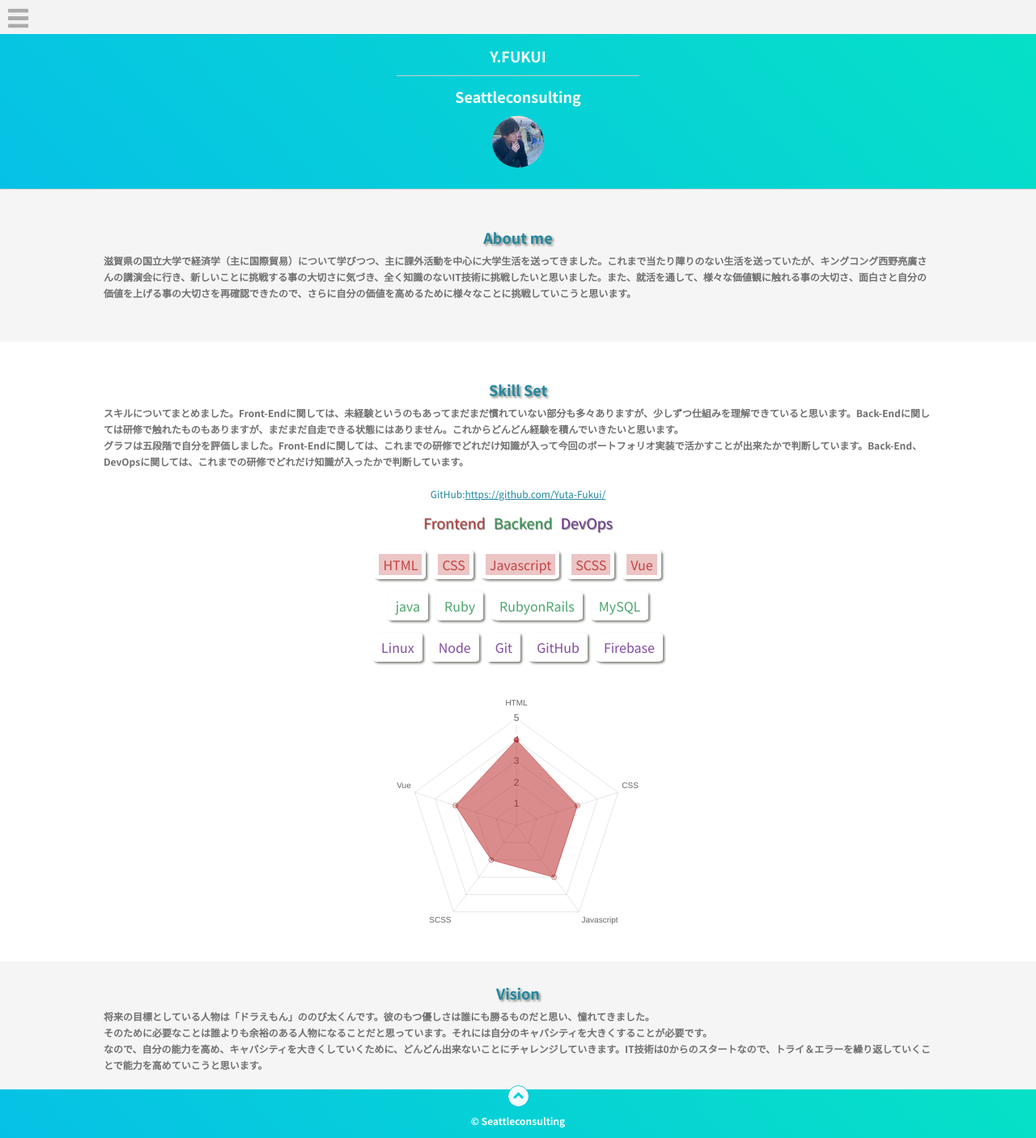
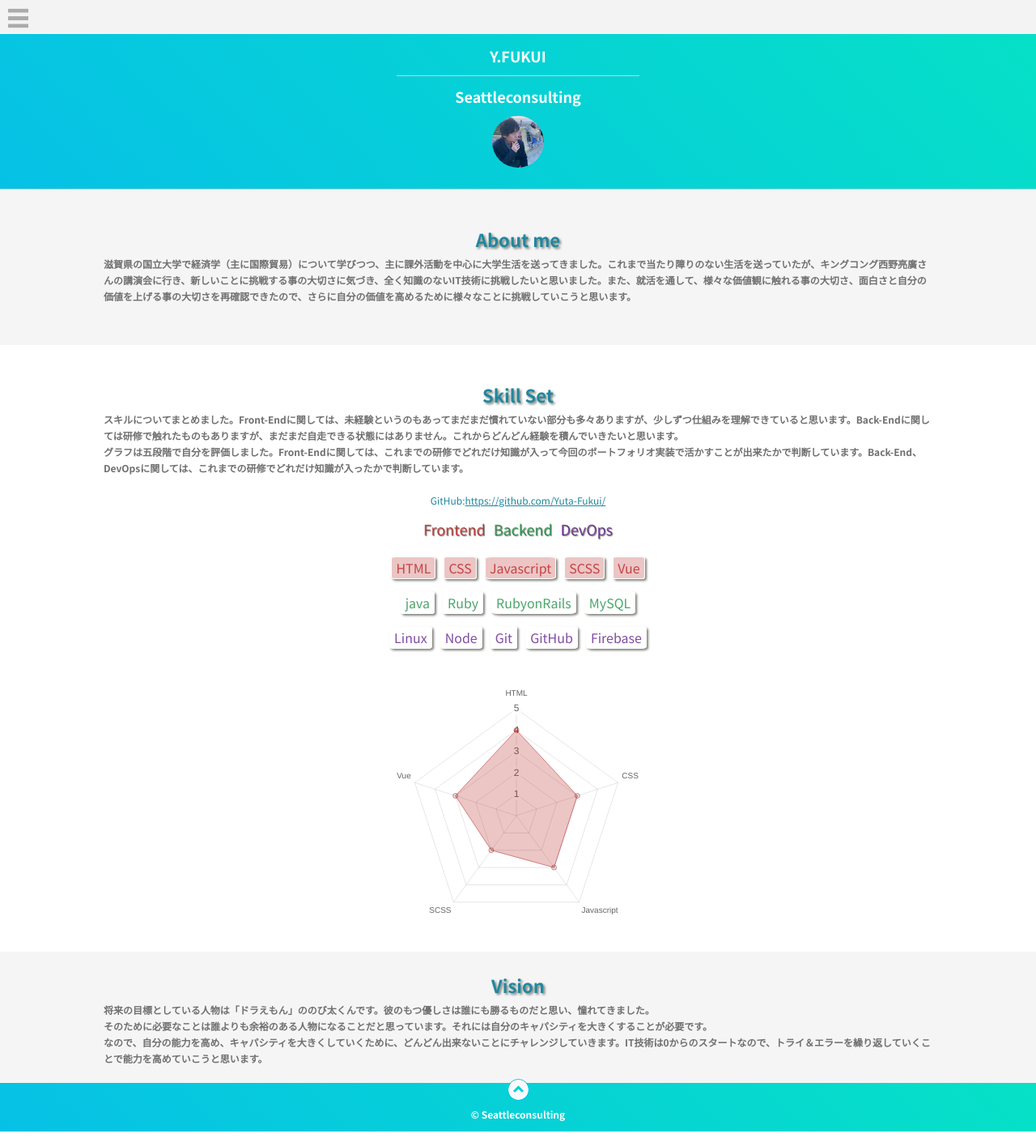
Before and after one commit to Yuta-Fukui/yutafukui, a Vue app: page / in a window 1280 px wide. Shown: the whole page at 81% size. Built offline with nearby package versions, Linux system fonts and the light colour scheme; what vue-smoothscroll would draw is missing.

Commit message:
add_file

```diff
--- a/src/App.vue
+++ b/src/App.vue
@@ -54,4 +54,26 @@ export default {
   height: auto;
   box-sizing: border-box;
 }
+
+.title {
+  color: #20879f;
+  font-family: 'Noto Sans JP', sans-serif;
+  font-weight: bold;
+  font-size: 22px;
+  text-shadow: 2px 2px 3px #7d8079;
+  padding-bottom: 10px;
+  padding-top: 10px;
+  text-align: center;
+}
+
+.explain {
+  color: #707070;
+  font-size: 12px;
+  font-weight: bold;
+  flex-wrap: wrap;
+  line-height: 20px;
+  padding-bottom: 20px;
+  width: 80%;
+  margin: auto;
+}
 </style>
--- a/src/components/About.vue
+++ b/src/components/About.vue
@@ -1,9 +1,9 @@
 <template>
   <div id="aboutSection">
-    <div class="aboutTitle">
+    <div class="title aboutTitle">
       About me
     </div>
-    <div class="aboutExplain">
+    <div class="explain aboutExplain">
       滋賀県の国立大学で経済学（主に国際貿易）について学びつつ、主に課外活動を中心に大学生活を送ってきました。これまで当たり障りのない生活を送っていたが、キングコング西野亮廣さんの講演会に行き、新しいことに挑戦する事の大切さに気づき、全く知識のないIT技術に挑戦したいと思いました。また、就活を通して、様々な価値観に触れる事の大切さ、面白さと自分の価値を上げる事の大切さを再確認できたので、さらに自分の価値を高めるために様々なことに挑戦していこうと思います。
     </div>
   </div>
@@ -24,25 +24,4 @@
     padding-top: 40px;
     padding-bottom: 30px;
   }
-
-  .aboutTitle {
-    color: #20879f;
-    font-weight: bold;
-    font-size: 18px;
-    text-shadow: 2px 2px 3px #7d8079;
-    padding-bottom: 10px;
-    padding-top: 10px;
-    text-align: center;
-  }
-
-  .aboutExplain {
-    color: #707070;
-    font-weight: bold;
-    font-size: 12px;
-    flex-wrap: wrap;
-    line-height: 20px;
-    padding-bottom: 20px;
-    width: 80%;
-    margin: auto;
-  }
 </style>
--- a/src/components/Backend.vue
+++ b/src/components/Backend.vue
@@ -13,7 +13,7 @@ export default {
             label: 'Backend',
             data: [2, 4, 3,3],
             backgroundColor: [
-              'rgba(15, 136, 57, 0.5)'
+              'rgba(15, 136, 57, 0.25)'
             ],
             borderColor: [
               'rgba(15, 136, 57, 0.5)',
--- a/src/components/DevOps.vue
+++ b/src/components/DevOps.vue
@@ -13,7 +13,7 @@ export default {
             label: 'DevOps',
             data: [3, 4, 3, 5, 2],
             backgroundColor: [
-              'rgba(87, 16, 131, 0.5)'
+              'rgba(87, 16, 131, 0.25)'
             ],
             borderColor: [
               'rgba(87, 16, 131, 0.5)',
--- a/src/components/Frontend.vue
+++ b/src/components/Frontend.vue
@@ -13,7 +13,7 @@ export default {
             label: 'Frontend',
             data: [4, 3, 3, 2, 3],
             backgroundColor: [
-              'rgba(181, 26, 26, 0.5)'
+              'rgba(181, 26, 26, 0.25)'
             ],
             borderColor: [
               'rgba(181, 26, 26, 0.5)',
@@ -34,9 +34,9 @@ export default {
             stepSize: 1,
             }
           },
-          legend: {
-            display: false,
-          }
+        legend: {
+          display: false,
+        }
       }
     }
   },
--- a/src/components/Header.vue
+++ b/src/components/Header.vue
@@ -122,5 +122,4 @@ img {
   transform: translateX(0%);/* 中身を表示（右へスライド） */
   box-shadow: 6px 0 25px rgba(0, 0, 0, 0.15);
 }
-
 </style>
--- a/src/components/Menu.vue
+++ b/src/components/Menu.vue
@@ -29,7 +29,7 @@
           href="#skill"
           class="drawerMenuItemLink"
           @click="clickSmoothScroll('#skillSection')"
-        >Skill Sets</a>
+        >Skill Set</a>
       </li>
       <li class="drawerMenuItem">
         <a
@@ -81,6 +81,13 @@ export default {
     transform: translateY(0.1875em);
   }
 
+  .btn :active {
+    text-decoration: none;
+    position: relative;
+    top: 1px;
+    left: 1px;
+  }
+
   img {
     float: right;
     padding: 10px;
@@ -91,19 +98,22 @@ export default {
     background-color: #fff;
     width: 100%;
     height: 20px;
-    padding: 20px 10px;
+    padding: 20px 0;
     border: 1px solid  #f3f3f3;
   }
 
-  .drawerMenuItemLink {
+  a {
     color: #707070;
     font-size: 12px;
     text-decoration: none;
+    padding-left: 10px;
     transition: all 0.3s ease 0s;
   }
 
-  .drawerMenuItemLink :hover {
-    border-bottom-color: transparent;
-    transform: translateY(0.1875em);
+  a:active {
+    text-decoration: none;
+    position: relative;
+    top: 1px;
+    left: 1px;
   }
 </style>
--- a/src/components/Skill.vue
+++ b/src/components/Skill.vue
@@ -1,9 +1,9 @@
 <template>
   <div id="skillSection">
-    <div class="skillTitle">
+    <div class="title skillTitle">
       Skill Set
     </div>
-    <div class="skillExplain">
+    <div class="explain skillExplain">
       スキルについてまとめました。Front-Endに関しては、未経験というのもあってまだまだ慣れていない部分も多々ありますが、少しずつ仕組みを理解できていると思います。Back-Endに関しては研修で触れたものもありますが、まだまだ自走できる状態にはありません。これからどんどん経験を積んでいきたいと思います。
       <br>
       グラフは五段階で自分を評価しました。Front-Endに関しては、これまでの研修でどれだけ知識が入って今回のポートフォリオ実装で活かすことが出来たかで判断しています。Back-End、DevOpsに関しては、これまでの研修でどれだけ知識が入ったかで判断しています。
@@ -120,24 +120,7 @@ export default {
     padding-bottom: 30px;
   }
 
-  .skillTitle {
-    color: #20879f;
-    font-weight: bold;
-    font-size: 18px;
-    text-shadow: 2px 2px 3px #7d8079;
-    padding-bottom: 10px;
-    padding-top: 10px;
-  }
-
   .skillExplain {
-    color: #707070;
-    font-size: 12px;
-    font-weight: bold;
-    flex-wrap: wrap;
-    line-height: 20px;
-    padding-bottom: 20px;
-    width: 80%;
-    margin: auto;
     text-align: left;
   }
 
@@ -151,16 +134,28 @@ export default {
     font-size: 12px;
   }
 
+  .gitHubLink :hover {
+    border-bottom-color: transparent;
+    transform: translateY(0.1875em);
+  }
+
   #skillCategories {
     padding-top: 20px;
     cursor: pointer;
     font-size: 18px;
     text-shadow: 1px 1px 1px #7d8079;
+    transition: all 0.3s ease 0s;
+  }
+
+  #skillCategories :hover {
+    border-bottom-color: transparent;
+    transform: translateY(0.1875em);
   }
 
   .front {
     color: rgba(181, 26, 26, 0.75);
     padding-right: 10px;
+    transition: all 0.3s ease 0s;
   }
 
   .back {
@@ -178,11 +173,6 @@ export default {
     width: auto;
     display: inline-block;
     cursor: default;
-  }
-
-  #skillList :hover {
-    border-bottom-color: transparent;
-    transform: translateY(0.1875em);
   }
 
   .frontend-change li {
@@ -214,7 +204,7 @@ export default {
     list-style: none;
     margin: 5px 5px 10px 5px;
     box-shadow: 2px 2px 3px #7d8079;
-    border: 5px, solid, #fff;
+    border: 1px, solid, #fff;
     border-radius: 10%;
     padding: 5px;
     display: inline-block;
--- a/src/components/Vision.vue
+++ b/src/components/Vision.vue
@@ -1,9 +1,9 @@
 <template>
   <div id="visionSection">
-    <div class="visionTitle">
+    <div class="title visionTitle">
       Vision
     </div>
-    <div class="visionExplain">
+    <div class="explain visionExplain">
       将来の目標としている人物は「ドラえもん」ののび太くんです。彼のもつ優しさは誰にも勝るものだと思い、憧れてきました。
       <br>
       そのために必要なことは誰よりも余裕のある人物になることだと思っています。それには自分のキャパシティを大きくすることが必要です。
@@ -26,27 +26,4 @@ export default {
     height: auto;
     padding-top: 20px;
   }
-
-  .visionTitle {
-    color: #20879f;
-    font-family: 'Noto Sans JP', sans-serif;
-    font-weight: bold;
-    font-size: 18px;
-    text-shadow: 2px 2px 3px #7d8079;
-    padding-bottom: 10px;
-    padding-top: 10px;
-    text-align: center;
-  }
-
-  .visionExplain {
-    color: #707070;
-    font-family: 'Noto Sans JP', sans-serif;
-    font-weight: bold;
-    font-size: 12px;
-    flex-wrap: wrap;
-    line-height: 20px;
-    padding-bottom: 20px;
-    width: 80%;
-    margin: auto;
-  }
 </style>
```
